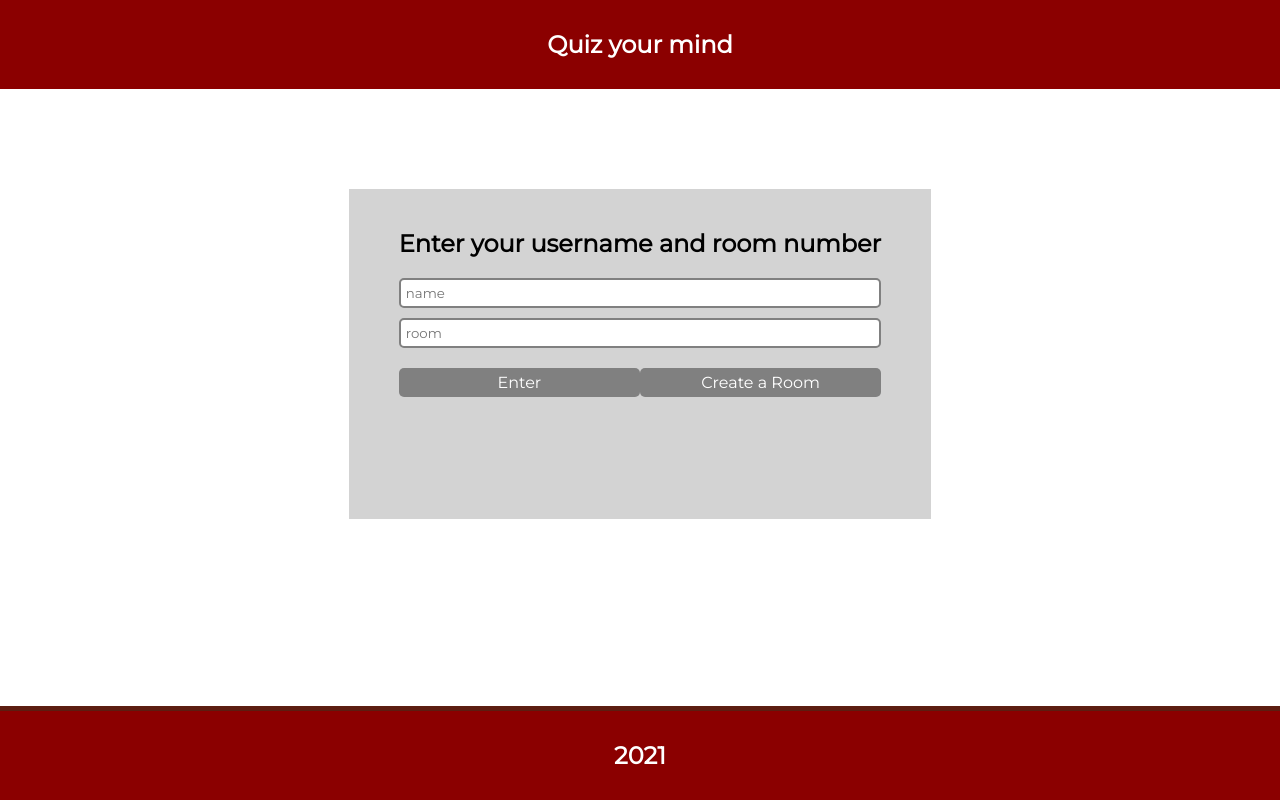
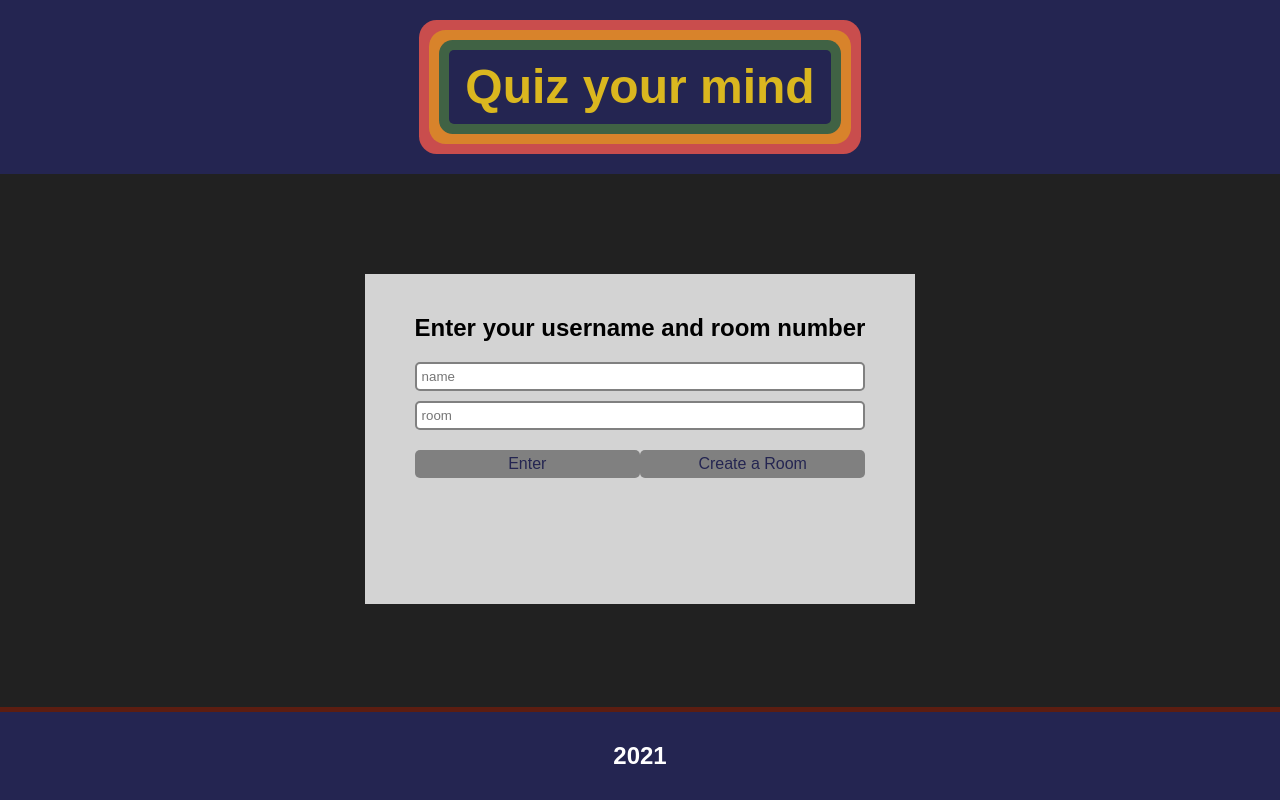
Before and after one commit to hamsamuxumed/Trivia-quiz-app-, a React app in the folder client/: page / in a window 1280 px wide. Built offline with nearby package versions, Linux system fonts and the light colour scheme; no server answers.

Commit message:
add styling changes - colour scheme to all pages and style changes to form buttons

```diff
--- a/client/src/components/CreateForm/style.css
+++ b/client/src/components/CreateForm/style.css
@@ -1,3 +1,11 @@
+:root {
+    --red: #c94d4d;
+    --gold: #d8832b;
+    --green: #406244;
+    --yellow: #dab71f;
+    --blue: #242551;
+}
+
 .roomCreate {
     width: auto;
     margin-right: auto;
@@ -6,7 +14,7 @@
     margin-top: 100px;
     background-color: lightgrey;
     padding: 20px 50px 20px 50px;
-    font-family: 'Montserrat', sans-serif;
+    font-family: 'Mandala', sans-serif;
     grid-column: 2;
     height: 330px;
 }
@@ -18,7 +26,7 @@
     margin-bottom: 10px;
     border: 2px solid grey;
     border-radius: 5px;
-    font-family: 'Montserrat', sans-serif;
+    font-family: 'Mandala', sans-serif;
 }
 
 .roomCreate input[type='submit'] {
--- a/client/src/components/Footer/style.css
+++ b/client/src/components/Footer/style.css
@@ -3,8 +3,8 @@
     bottom: 0;
     width: 100%;
     text-align: center;
-    font-family: 'Montserrat', sans-serif;
-    background-color: darkred;
+    font-family: 'Mandala', sans-serif;
+    background-color: var(--blue);
     color: #fff;
     border-top: 5px solid var(--dark-red);
     padding: 10px;
--- a/client/src/components/Header/style.css
+++ b/client/src/components/Header/style.css
@@ -1,10 +1,29 @@
+:root {
+    --red: #c94d4d;
+    --gold: #d8832b;
+    --green: #406244;
+    --yellow: #dab71f;
+    --blue: #242551;
+}
+
 nav {
     text-align: center;
-    background-color: darkred;
+    background-color: var(--blue);
     padding: 10px;
+    justify-content: center;
+    height: fit-content;
 }
 
 .navTitle {
-    color: #fff;
-    font-family: 'Montserrat', sans-serif;
+    font-family: "Mandala", sans-serif;
+    font-size: 3rem;
+    color: #dab71f;
+    background-color: #242551;
+    box-shadow: 0 0 0 10px #406244, 0 0 0 20px #d8832b, 0 0 0 30px #c94d4d;
+    border-radius: 5px;
+    text-align: center;
+    width: fit-content;
+    padding: 0.6rem 1rem;
+    margin-right: auto;
+    margin-left: auto;
 }
--- a/client/src/components/Socket/style.css
+++ b/client/src/components/Socket/style.css
@@ -6,7 +6,7 @@
     margin-top: 100px;
     background-color: lightgrey;
     padding: 20px 50px 20px 50px;
-    font-family: 'Montserrat', sans-serif;
+    font-family: 'Mandala', sans-serif;
     grid-column: 1;
     height: 330px;
 }
@@ -18,7 +18,11 @@
     margin-bottom: 10px;
     border: 2px solid grey;
     border-radius: 5px;
-    font-family: 'Montserrat', sans-serif;
+    font-family: 'Mandala', sans-serif;
+}
+
+body {
+    background-color: #212121;
 }
 
 .roomJoin button {
@@ -27,15 +31,15 @@
     margin-top: 10px;
     border: 0;
     border-radius: 5px;
-    background-color: darkred;
-    color: #fff;
+    background-color: var(--green);
+    color: var(--blue);
     font-size: 1em;
-    font-family: 'Montserrat', sans-serif;
+    font-family: 'Mandala', sans-serif;
 }
 
 .roomJoin button:hover {
     cursor: pointer;
-    background-color: var(--dark-red);
+    background-color: var(--red);
 }
 
 .roomJoin button:disabled {
```
